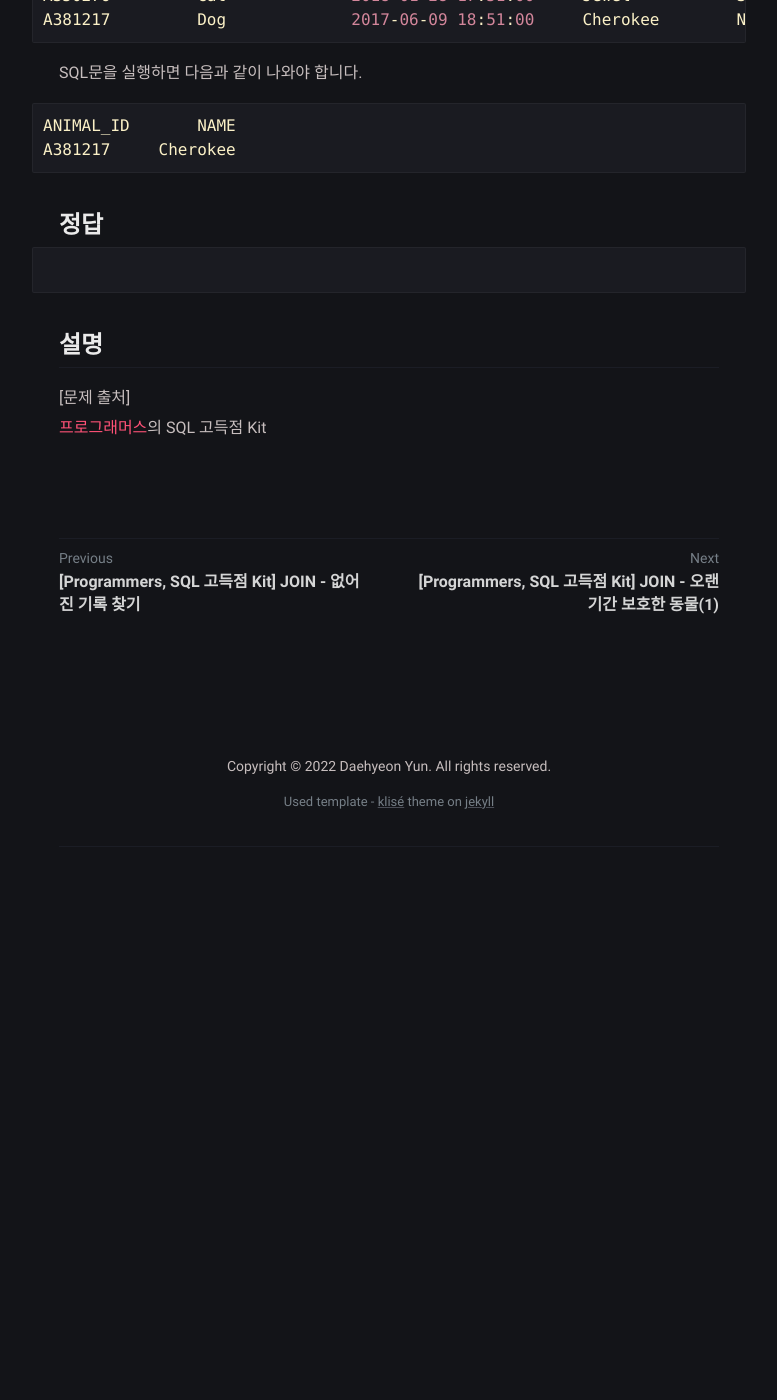
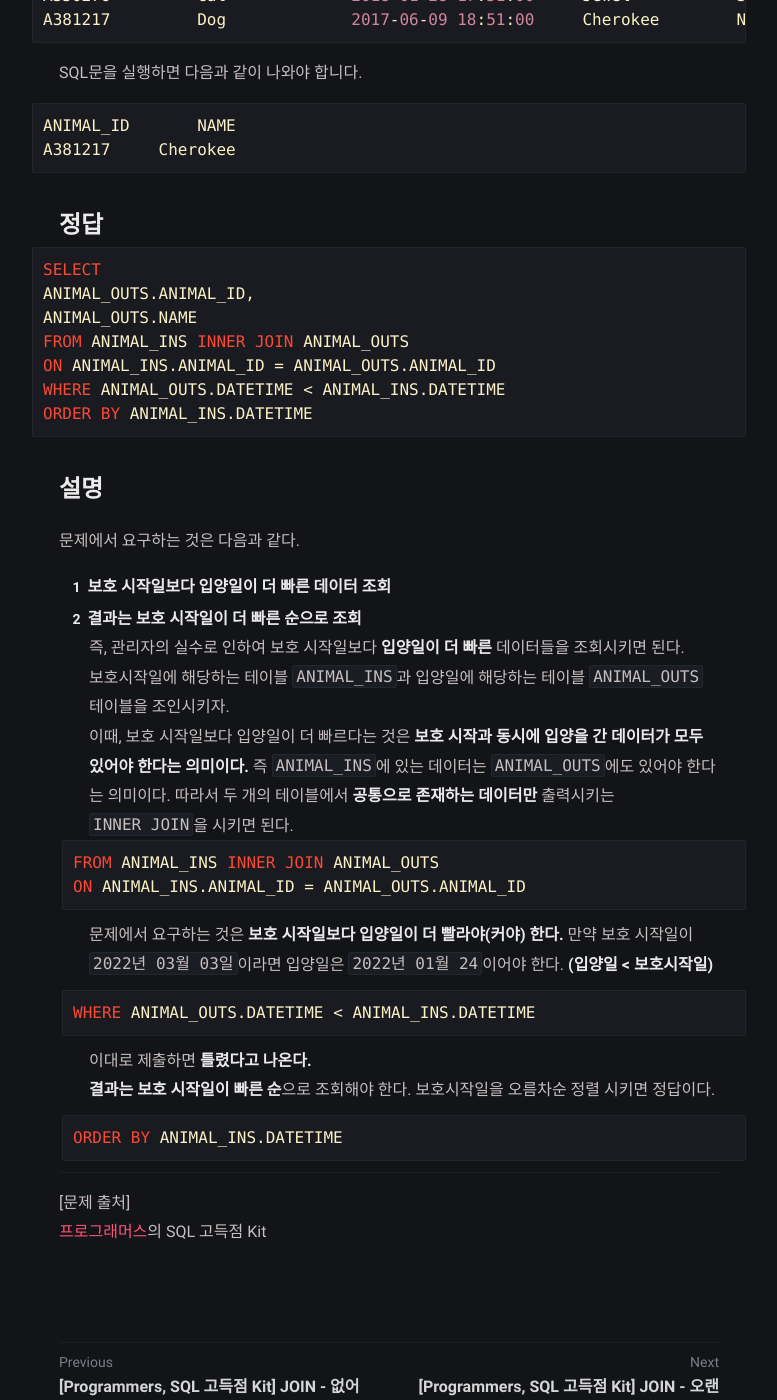
Before and after one commit to YunDaeHyeon/YunDaeHyeon.github.io, a Jekyll site: the page built from _posts/Programmers/2022-03-03-programmers-post20.md, in a window 1280 px wide and 1400 px high, scrolled down 2030 px. Shown: the whole window, without its empty margins (251-1028 px from the left). Built offline with Jekyll 4.4.1, drawn with Linux system fonts in a browser that asks for light colours; comment, search, counter and statistics services are not loaded; before the commit the page ends 2877 px from its top, so only the background shows below that.

Commit message:
window-22.03.04 programmers post20 update

````diff
--- a/_posts/Programmers/2022-03-03-programmers-post20.md
+++ b/_posts/Programmers/2022-03-03-programmers-post20.md
@@ -57,11 +57,35 @@ A381217	    Cherokee
 
 # 정답
 ```sql
-
+SELECT
+ANIMAL_OUTS.ANIMAL_ID,
+ANIMAL_OUTS.NAME
+FROM ANIMAL_INS INNER JOIN ANIMAL_OUTS
+ON ANIMAL_INS.ANIMAL_ID = ANIMAL_OUTS.ANIMAL_ID
+WHERE ANIMAL_OUTS.DATETIME < ANIMAL_INS.DATETIME
+ORDER BY ANIMAL_INS.DATETIME
 ```
 
 # 설명
-
+문제에서 요구하는 것은 다음과 같다.
+1. **보호 시작일보다 입양일이 더 빠른 데이터 조회**
+2. **결과는 보호 시작일이 더 빠른 순으로 조회**
+즉, 관리자의 실수로 인하여 보호 시작일보다 **입양일이 더 빠른** 데이터들을 조회시키면 된다.
+보호시작일에 해당하는 테이블 `ANIMAL_INS`과 입양일에 해당하는 테이블 `ANIMAL_OUTS` 테이블을 조인시키자.
+이때, 보호 시작일보다 입양일이 더 빠르다는 것은 **보호 시작과 동시에 입양을 간 데이터가 모두 있어야 한다는 의미이다.** 즉 `ANIMAL_INS`에 있는 데이터는 `ANIMAL_OUTS`에도 있어야 한다는 의미이다. 따라서 두 개의 테이블에서 **공통으로 존재하는 데이터만** 출력시키는 `INNER JOIN`을 시키면 된다.
+```sql
+FROM ANIMAL_INS INNER JOIN ANIMAL_OUTS
+ON ANIMAL_INS.ANIMAL_ID = ANIMAL_OUTS.ANIMAL_ID
+```
+문제에서 요구하는 것은 **보호 시작일보다 입양일이 더 빨라야(커야) 한다.** 만약 보호 시작일이 `2022년 03월 03일`이라면 입양일은 `2022년 01월 24`이어야 한다. **(입양일 < 보호시작일)**
+```sql
+WHERE ANIMAL_OUTS.DATETIME < ANIMAL_INS.DATETIME
+```
+이대로 제출하면 **틀렸다고 나온다.**
+**결과는 보호 시작일이 빠른 순**으로 조회해야 한다. 보호시작일을 오름차순 정렬 시키면 정답이다.
+```sql
+ORDER BY ANIMAL_INS.DATETIME
+```
 
 ---
 [문제 출처]
````
